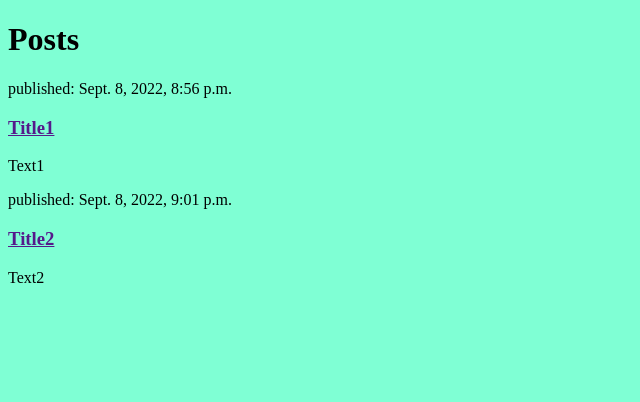
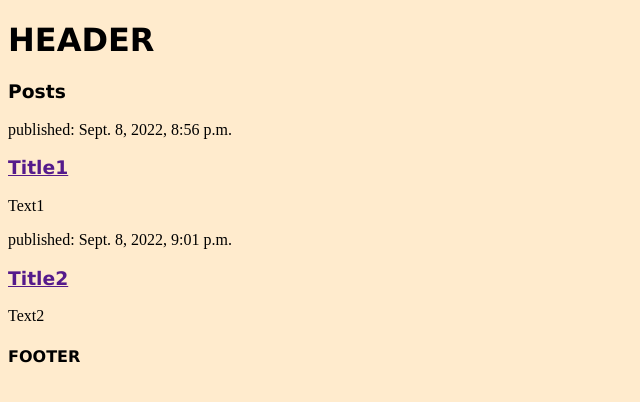
Before and after one commit to yura-seredyuk/web12_DjangIntro, a Django app: page /news/ in a window 1280 px wide. Shown: the top 402 px of the page, without its empty margins (0-640 px from the left). Run offline with Django 4.2, Linux system fonts and the light colour scheme; data comes from the database, SQL or seed files in the repository.

Commit message:
Django: added pemplates for layers

```diff
--- a/mysite/mysite/settings.py
+++ b/mysite/mysite/settings.py
@@ -116,7 +116,8 @@ USE_TZ = True
 # Static files (CSS, JavaScript, Images)
 # https://docs.djangoproject.com/en/4.1/howto/static-files/
 
-STATIC_URL = 'static/'
+STATIC_URL = '/static/'
+STATIC_ROOT = os.path.join(BASE_DIR, 'static')
 
 # Default primary key field type
 # https://docs.djangoproject.com/en/4.1/ref/settings/#default-auto-field
--- /dev/null
+++ b/mysite/news/static/css/news.css
@@ -0,0 +1,3 @@
+body{
+    background-color: aquamarine;
+}
--- /dev/null
+++ b/mysite/templates/base.html
@@ -0,0 +1,30 @@
+{% load static %}
+<!DOCTYPE html>
+<html lang="en">
+<head>
+    <meta charset="UTF-8">
+    <meta http-equiv="X-UA-Compatible" content="IE=edge">
+    <meta name="viewport" content="width=device-width, initial-scale=1.0">
+    <title>News site</title>
+    <!-- START CSS STYLES -->
+    <link rel="stylesheet" href="{% static 'css/news.css' %}">
+    {% include 'layers/styles.html' %}
+    {% block styles %}{% endblock %}
+    <!-- END CSS STYLES -->
+</head>
+<body>
+    <!-- HEADER -->
+    {% include 'layers/header.html' %}
+    <main>
+        <!-- MAIN CONTENT -->
+        {% block content %}
+        {% endblock %}
+    </main>
+    <!-- FOOTER -->
+    {% include 'layers/footer.html' %}
+    <!-- START SCRIPTS -->
+    {% block scripts %}{% endblock %}
+    {% include 'layers/scripts.html' %}
+    <!-- END SCRIPTS -->
+</body>
+</html>
--- /dev/null
+++ b/mysite/templates/layers/footer.html
@@ -0,0 +1,3 @@
+<footer>
+    <h4>FOOTER</h4>
+</footer>
--- /dev/null
+++ b/mysite/templates/layers/header.html
@@ -0,0 +1,3 @@
+<header>
+    <h1>HEADER</h1>
+</header>
--- /dev/null
+++ b/mysite/templates/layers/styles.html
@@ -0,0 +1,5 @@
+<style>
+    h1, h2, h3, h4{
+        font-family: Verdana, Geneva, Tahoma, sans-serif;
+    }
+</style>
--- a/mysite/templates/news/post_list.html
+++ b/mysite/templates/news/post_list.html
@@ -1,19 +1,13 @@
-<!DOCTYPE html>
-<html lang="en">
-<head>
-    <meta charset="UTF-8">
-    <meta http-equiv="X-UA-Compatible" content="IE=edge">
-    <meta name="viewport" content="width=device-width, initial-scale=1.0">
-    <title>News</title>
+{% extends 'base.html' %}
+{% block styles %}
     <style>
         body{
-            background-color: aquamarine;
+            background-color: blanchedalmond;
         }
     </style>
-</head>
-<body>
-    <header></header>
-    <h1>Posts</h1>
+{% endblock %}
+{% block content %}
+        <h3>Posts</h3>
         {% for post in posts %}
         <div class="post">
             <div class="date">
@@ -23,6 +17,4 @@
             <p>{{ post.text }}</p>
         </div>
         {% endfor %}
-    <footer></footer>
-</body>
-</html>
+{% endblock %}
```
Also changed, not shown: mysite/templates/layers/scripts.html (added). Lines whose indentation alone changed are shown as unchanged.
